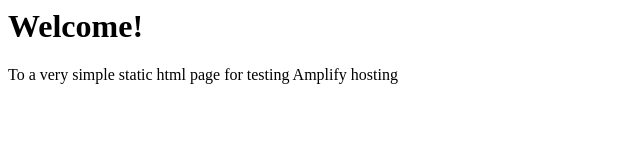
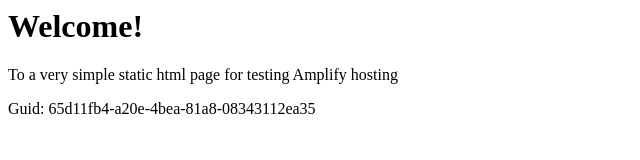
Before and after one commit to aws-aemilia-gru/Github-PR-Commit-Integration-Test-DoNotTouch-Gith-OKSLNVO2-v1-prod-sa-east-1, a website: page src/index.html in a window 1280 px wide. Shown: the whole page, without its empty margins (0-640 px from the left). Drawn offline with Linux system fonts and the light colour scheme.

Commit message:
commit from integ tests

```diff
--- a/src/index.html
+++ b/src/index.html
@@ -1,3 +1,5 @@
+
+
 <html lang="en">
 
 <head>
@@ -10,6 +12,6 @@
 <body>
     <h1>Welcome!</h1>
     <p>To a very simple static html page for testing Amplify hosting</p>
-</body>
+    <p>Guid: 65d11fb4-a20e-4bea-81a8-08343112ea35</p></body>
 
 </html>
```
